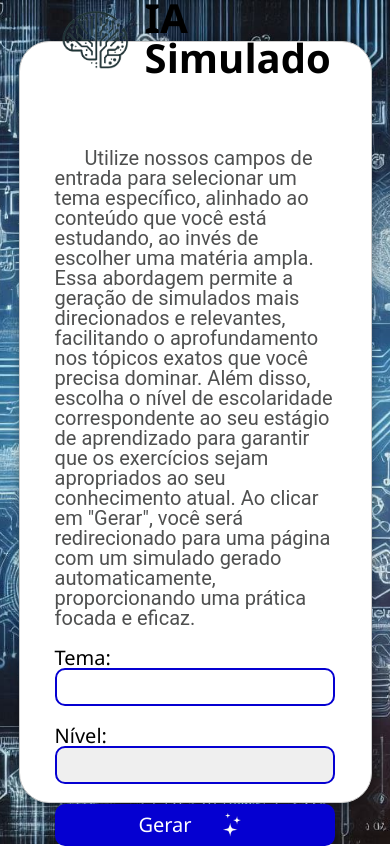
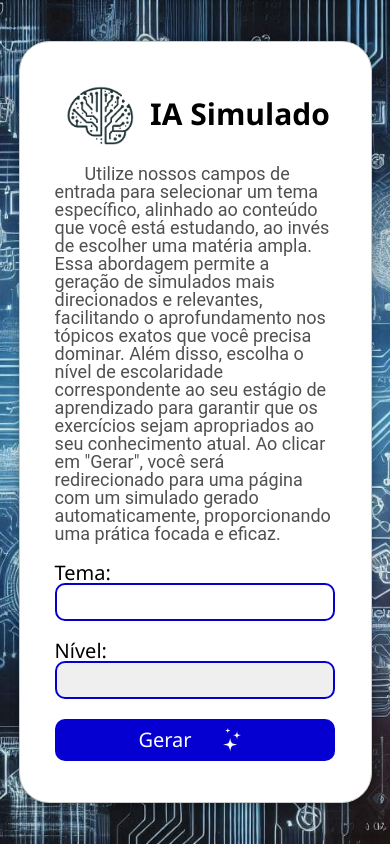
Before and after one commit to KarinaBarros/Simulado_frontend, a Next.js app: page / in a window 390 px wide. Built offline with nearby package versions, Linux system fonts and the light colour scheme; sample sign-in values are in the browser's storage.

Commit message:
Update principal.css

```diff
--- a/pages/principal.css
+++ b/pages/principal.css
@@ -152,3 +152,13 @@
     margin-bottom: 50px;
   }
 }
+
+@media (max-width:768px){
+  .container_logo{
+    margin-bottom: 0;
+    font-size: 30px;
+  }
+  .descricao{
+    font-size: 18px;
+  }
+}
```
